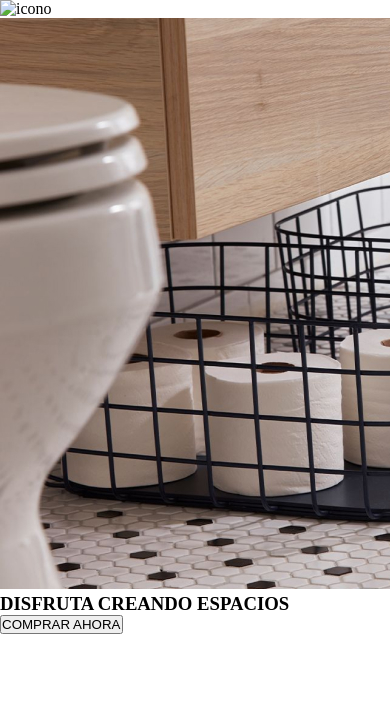
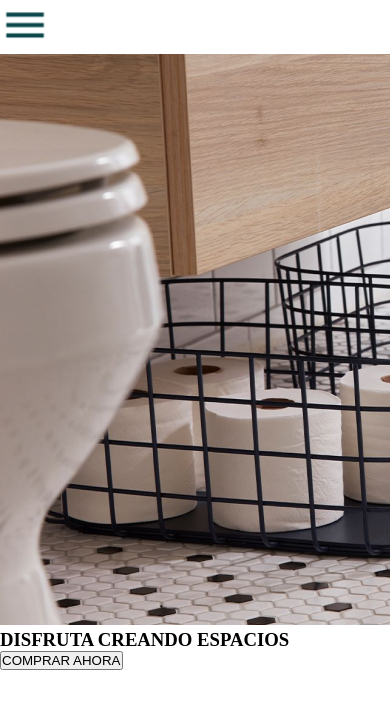
Before and after one commit to Adalab/modulo-1-evaluacion-final-soniaggo, a website built with Vite: page src/index.html in a window 390 px wide. Shown: the top 708 px of the page. Built offline with nearby package versions, Linux system fonts and the light colour scheme; files whose address does not match are found by name.

Commit message:
add imges

```diff
--- a/src/index.html
+++ b/src/index.html
@@ -13,8 +13,8 @@
     <header>
       <article>
         <section>
-          <img src="./public/images/2982a870-d432-4e35-9cd4-b9b8093f5644.svg" alt="icono">
-          <img src="./public/images/creando-espacios.jpg" alt="logo">
+          <img class="header__img1" src="public/images/menu-hamburger.png" alt="icono">
+          <img class="header__img2" src="./public/images/creando-espacios.jpg" alt="logo">
         </section>
         <section>
           <h1>DISFRUTA CREANDO ESPACIOS</h1>
```
Also changed, not shown: public/images/menu-hamburger.png (added).
